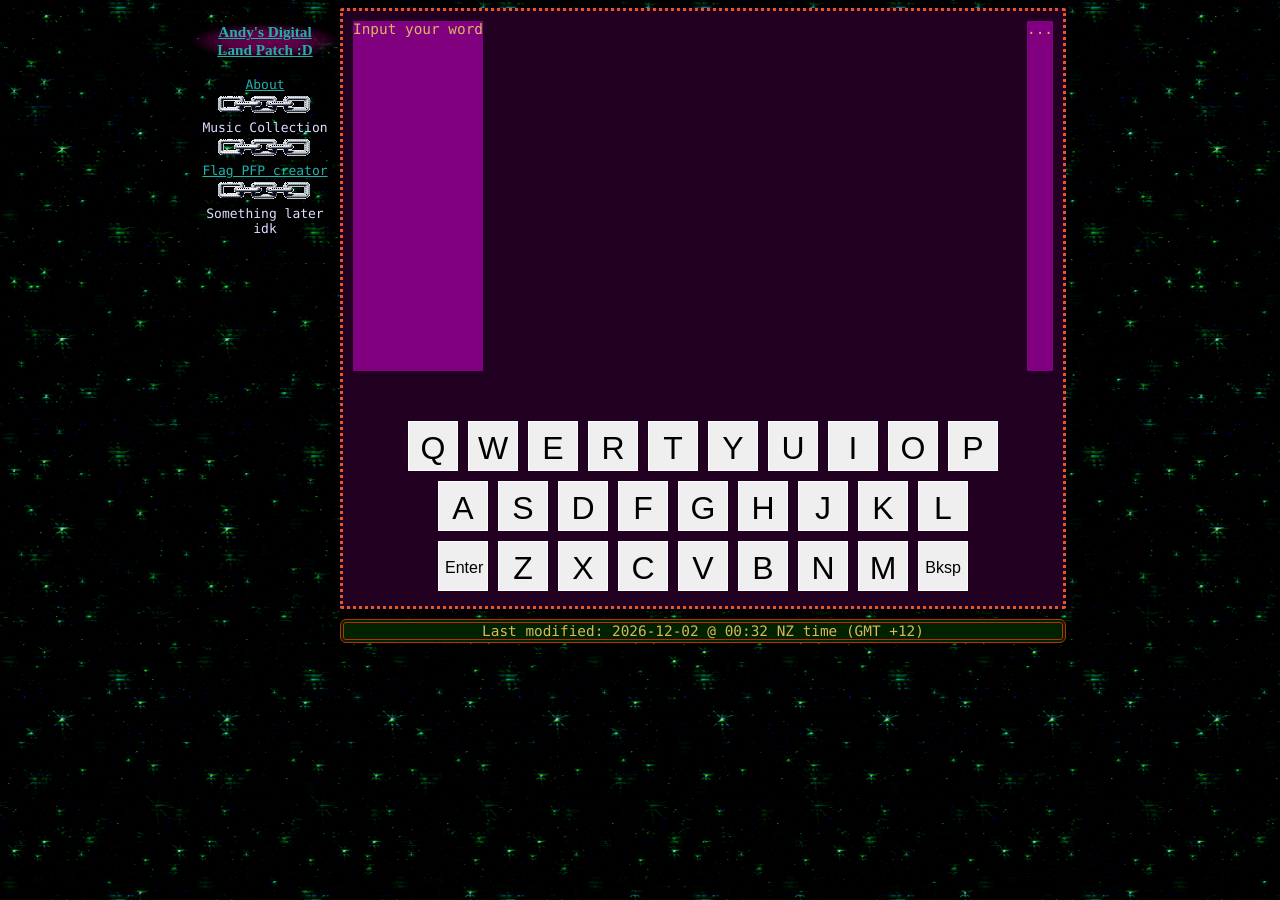
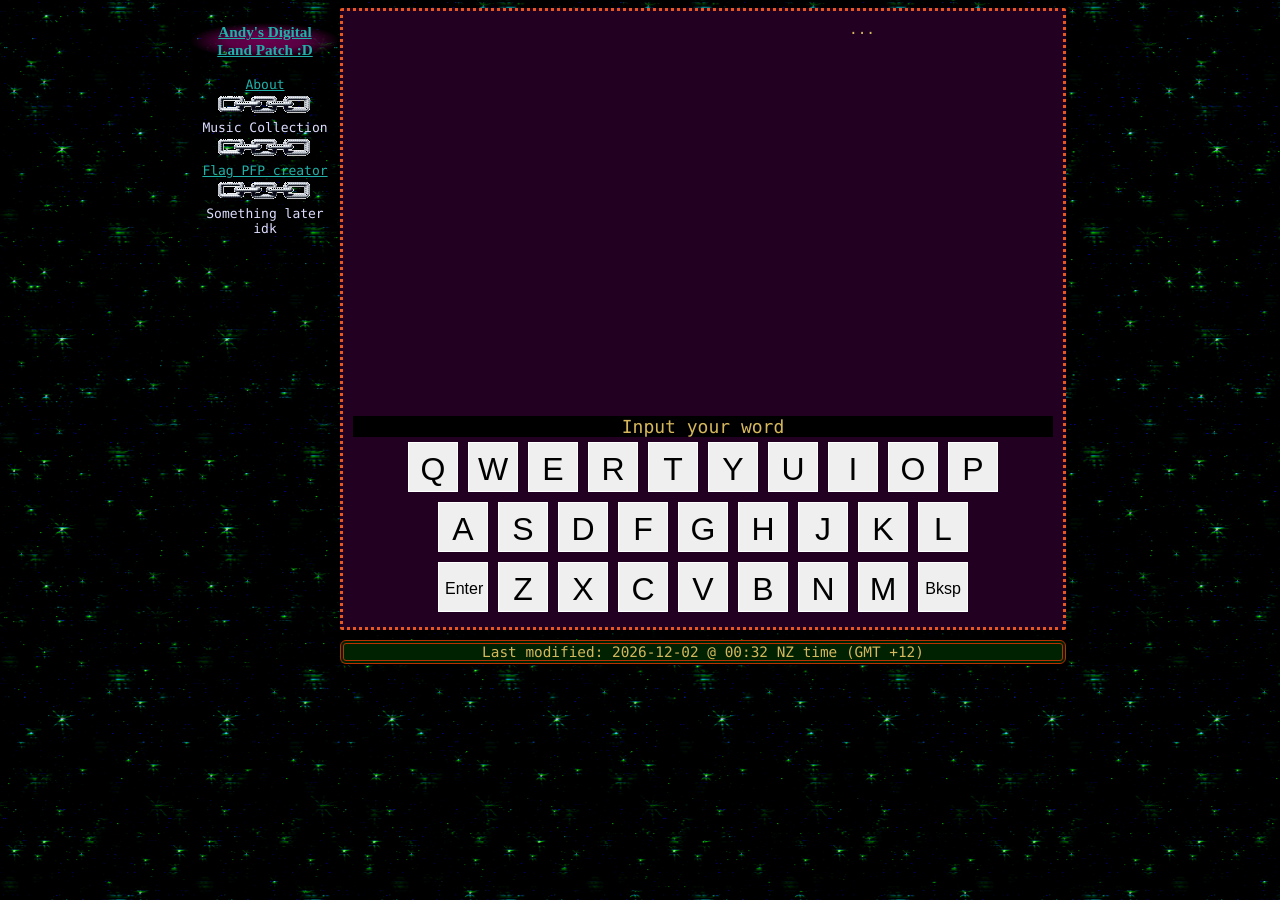
Before and after one commit to 64andy/neocities-website, a Jekyll site: the page built from pages/wordle-solver.md, in a window 1280 px wide. Built offline with Jekyll 4.4.1, drawn with Linux system fonts in a browser that asks for light colours.

Commit message:
Adjected the styling of the Wordle grid display so it grows evenly

```diff
--- a/css/wordle.css
+++ b/css/wordle.css
@@ -27,24 +27,24 @@
     flex-direction: row;
     justify-content: space-between;
     gap: 10px;
+    height: 350px;
+}
+
+.top-sides {
+    width: 30%;
 }
 
 #message-box {
-    display: flex;
-    justify-self: flex-start;
-    justify-content: center;
-    background-color: purple;
+    font-size: large;
+    background-color: black;
+    text-align: center;
 }
 
 .display-board {
-    display: grid;
-    height: 350px;
+    display: flex;
+    flex-direction: column;
     width: 40%;
     overflow-y: auto;
-}
-
-#answer-info {
-    background-color: purple;
 }
 
 .keyboard-container {
--- a/pages/wordle-solver.md
+++ b/pages/wordle-solver.md
@@ -4,7 +4,7 @@
 permalink: /wordle-solver/
 ---
 
-<div class="template-holder" style="display: none;">
+<div class="template-holder hidden">
     <table> <!-- So the tr doesn't get deleted for being invalid -->
     <tr class="word-input-row">
         {% for col in (0..4) %}
@@ -14,19 +14,21 @@
     </table>
 </div>
 <div class="top-screen">
-    <div id="message-box">
-        <span class="msg" id="input-word">Input your word</span>
-        <span class="msg hidden" id="input-colours">Input your word's colours</span>
+    <div class="top-sides">
     </div>
     <table class="display-board" id="display-board">
         <!-- The JS will fill this up -->
     </table>
-    <div id="answer-info">
+    <div class="top-sides" id="answer-info">
         ...
     </div>
 </div>
 
 <br>
+<div id="message-box">
+    <span class="msg" id="input-word">Input your word</span>
+    <span class="msg hidden" id="input-colours">Input your word's colours</span>
+</div>
 
 <div class="keyboard-container">
     <div class="keyboard" id="char-keyboard">
```
